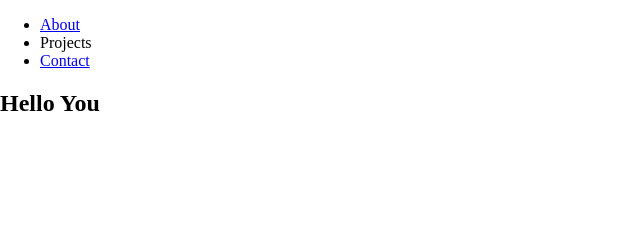
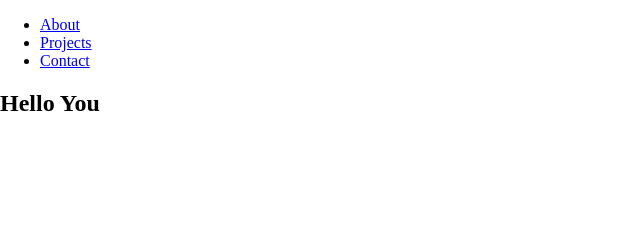
Before and after one commit to izurai27/personal-portfolio, a plain HTML site: page index.html in a window 1280 px wide. Shown: the top 240 px of the page, 0-640 px from the left. Drawn offline with Linux system fonts and the light colour scheme.

Commit message:
style untuk welcome sect

```diff
--- a/index.html
+++ b/index.html
@@ -11,7 +11,7 @@
     <nav id="navbar">
         <ul>
             <li><a href="#welcome-section">About</a></li>
-            <li><a href="#projects"></a>Projects</li>
+            <li><a href="#projects">Projects</a></li>
             <li><a href="#contact">Contact</a></li>
         </ul>
 
--- a/style.scss
+++ b/style.scss
@@ -2,3 +2,7 @@ body{
     margin:0;
     padding:0;
 }
+
+#welcome-section{
+    height:100vh;
+}
```
Also changed, not shown: style.css, 1 other file.
